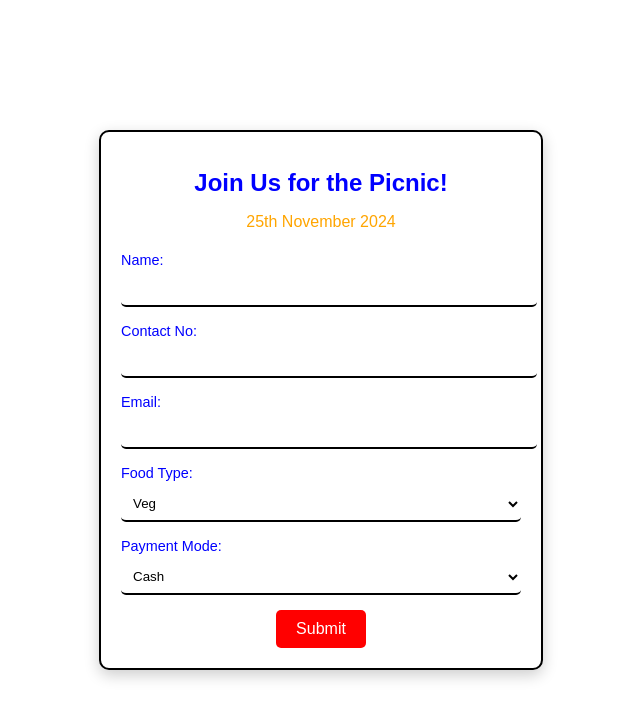
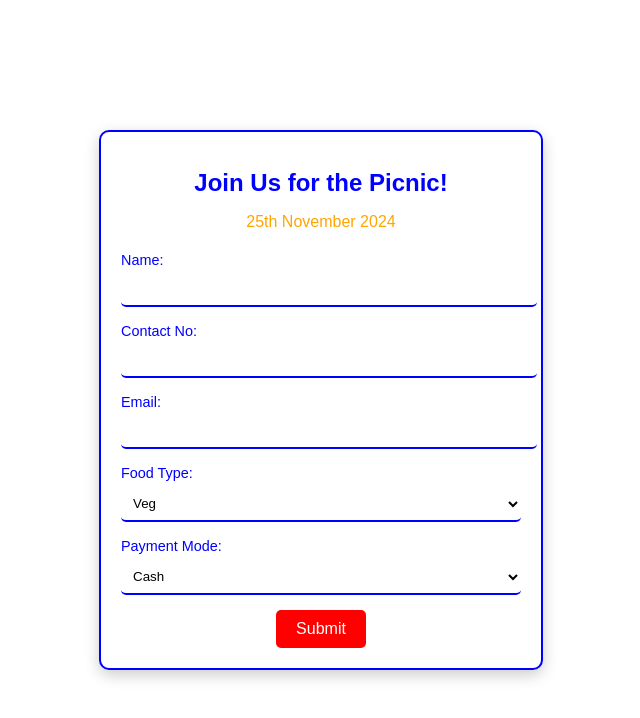
Before and after one commit to Rupam-Kundu-04/Picnic, a plain HTML site: page form.html in a window 1280 px wide. Shown: the whole page, without its empty margins (319-959 px from the left). Drawn offline with Linux system fonts and the light colour scheme.

```diff
--- a/form.html
+++ b/form.html
@@ -36,7 +36,8 @@
             /* background: linear-gradient(to right, #2E3192, #1BFFFF); */
             /* background: transparent; */
             background-color: white;
-            border: 2px solid black;
+            border: 2px solid blue;
+
 
         }
 
@@ -78,7 +79,7 @@
             background-color: white;
             background: transparent;
             border: none;
-            border-bottom: 2px solid black;
+            border-bottom: 2px solid blue;
 
         }
 
```
